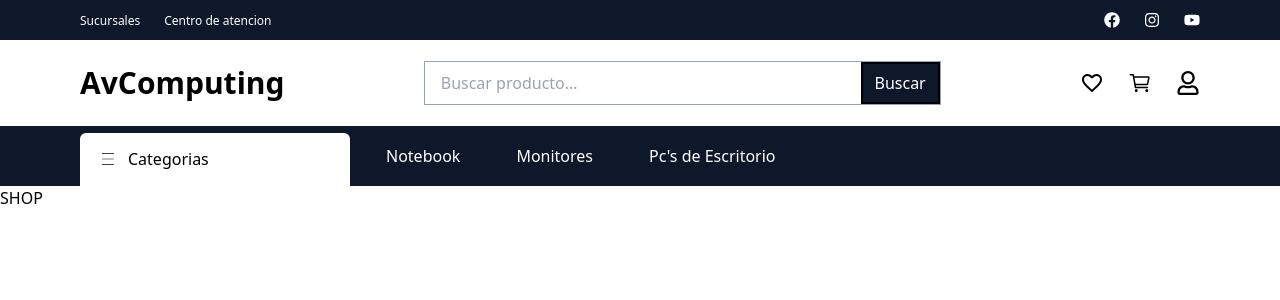
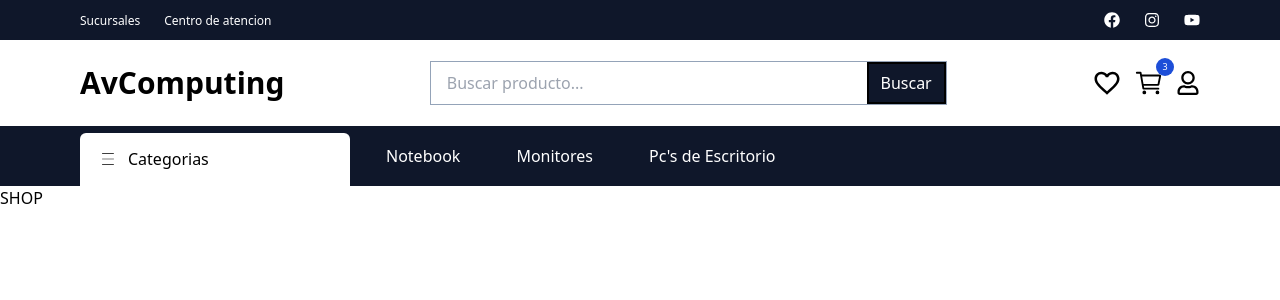
Before and after one commit to ErwinAdriel/react-avcomputing, a React (Create React App) app: page / in a window 1280 px wide. Shown: the top 300 px of the page. Built offline with nearby package versions, Linux system fonts and the light colour scheme.

Commit message:
Dropdown navbar

```diff
--- a/public/index.html
+++ b/public/index.html
@@ -24,7 +24,7 @@
       work correctly both with client-side routing and a non-root public URL.
       Learn how to configure a non-root public URL by running `npm run build`.
     -->
-    <title>React App</title>
+    <title>Shop</title>
   </head>
   <body>
     <noscript>You need to enable JavaScript to run this app.</noscript>
--- a/src/components/Header.jsx
+++ b/src/components/Header.jsx
@@ -1,14 +1,16 @@
 import { FaFacebook, FaInstagram, FaYoutube, FaRegUser } from "react-icons/fa";
-import { MdFavoriteBorder } from "react-icons/md";
-import { IoCartOutline } from "react-icons/io5";
 import { useState } from "react";
 import Navbar from "./Navbar";
 
 export default function Header(){
 
+    const [open, setOpen] = useState(false);
+
+
+
     return(
         <header class="relative">
-            <div class="bg-slate-900 text-white w-full h-10 sm:px-20 px-[42%]">
+            <div class="bg-slate-900 text-white w-full h-10 sm:px-20 px-[40%]">
                 <div class="mx-auto h-full">
                     <div class="flex justify-between items-center h-full">
                         <div class="sm:block hidden">
@@ -27,30 +29,6 @@ export default function Header(){
                     </div>
                 </div>
             </div>
-            <div class="w-full h-[86px] bg-white lg:block hidden px-20">
-                <div class="container-x mx-auto h-full">
-                    <div class="relative h-full">
-                        <div class="flex justify-between items-center h-full">
-                            <div class="text-3xl font-bold"><span>AvComputing</span></div>
-                            <div class="flex w-[517px] h-[44px] border border-slate-400">
-                                <div class="w-full h-full flex items-center bg-white">
-                                    <form action="#" class="h-full w-full">
-                                        <input type="text" class="search-input h-full w-full px-4 focus:outline-none" placeholder="Buscar producto..."/>
-                                    </form>
-                                </div>
-                                <div class="border-2 border-black px-3 flex items-center bg-slate-900 text-white">
-                                    <button>Buscar</button>
-                                </div>
-                            </div>
-                            <div class="flex space-x-6 items-center text-2xl">
-                                <div class="relative"><a href="#"><span><MdFavoriteBorder /></span></a></div>
-                                <div class="relative"><a href="#"><span><IoCartOutline /></span></a></div>
-                                <div class="relative"><a href="#"><span><FaRegUser /></span></a></div>
-                            </div>
-                        </div>
-                    </div>
-                </div>
-            </div>
             <Navbar />
         </header>
     );
--- a/src/components/Navbar.jsx
+++ b/src/components/Navbar.jsx
@@ -1,5 +1,6 @@
-import { IoCartOutline } from "react-icons/io5";
 import { FaRegUser } from "react-icons/fa";
+import { MdFavoriteBorder } from "react-icons/md";
+import { IoCartOutline, IoClose } from "react-icons/io5";
 import { CiMenuBurger } from "react-icons/ci";
 import { useState } from "react";
 
@@ -7,49 +8,77 @@ export default function Navbar(){
 
     const [open, setOpen] = useState(false);
 
+    const [openCategoria, setOpenCategoria] = useState(false);
+
+    const [openMenu, setOpenMenu] = useState(false);
+
     const Menus = ["Notebook", "Monitores", "Pc's de Escritorio"];
-    const SubMenus = ["Laptops", "Celulares", "TV", "Audio", "Gaming"];
 
+    const Categorias = [
+                        {name: "Laptops", link: "/laptops"},
+                        {name: "Celulares", link: "/celulares"},
+                        {name: "TV", link: "/tvs"},
+                        {name: "Audio", link: "/audio"},
+                        {name: "Gaming", link: "/gaming"}
+                    ];
     return (
         <div>
-            <div class="lg:hidden block w-full h-[60px] bg-white">
-                <div class="w-full h-full flex justify-between items-center px-5">
-                    <div class="text-2xl"><span><CiMenuBurger /></span></div>
-                    <div class="text-3xl font-bold"><a href="#"><span>AvComputing</span></a></div>
-                    <div class="flex space-x-3 cursor-pointer">
-                        <div class="text-3xl relative">
-                            <a href="#"><span><IoCartOutline /></span></a>
-                            <span class="w-[18px] h-[18px] rounded-full absolute -top-2.5 -right-2.5 flex justify-center items-center text-[9px] bg-blue-700 text-white">3</span>
-                        </div>
-                        <div class="text-2xl">
-                            <a href="#"><span><FaRegUser /></span></a>
+            <div class="w-full h-[86px] bg-white lg:block md:px-20 px-5">
+                <div class="container-x mx-auto h-full">
+                    <div class="relative h-full">
+                        <div class="flex justify-between items-center h-full">
+                            <div onClick={() => setOpen(!open)} class="text-2xl md:hidden cursor-pointer">
+                                <span>
+                                    { open == false ? <button onClick={() => setOpenMenu(!openMenu)}><CiMenuBurger /></button>  :
+                                    <button onClick={() => setOpenMenu(!openMenu)}><IoClose /></button>  }
+                                </span>
+                            </div>
+                            <div class="text-3xl font-bold"><a href="#"><span>AvComputing</span></a></div>
+                            <div class="md:flex w-[517px] h-[44px] border border-slate-400 hidden">
+                                <div class="w-full h-full flex items-center bg-white">
+                                    <form action="#" class="h-full w-full">
+                                        <input type="text" class="search-input h-full w-full px-4 focus:outline-none" placeholder="Buscar producto..."/>
+                                    </form>
+                                </div>
+                                <div class="border-2 border-black px-3 flex items-center bg-slate-900 text-white">
+                                    <button>Buscar</button>
+                                </div>
+                            </div>
+                            <div class="flex space-x-3 items-center">
+                                <div class="md:flex text-3xl hidden"><a href="#"><span><MdFavoriteBorder /></span></a></div>
+                                <div class="relative text-3xl">
+                                    <a href="#"><span><IoCartOutline /></span></a>
+                                    <span class="w-[18px] h-[18px] rounded-full absolute -top-2.5 -right-2.5 flex justify-center items-center text-[9px] bg-blue-700 text-white">3</span>
+                                </div>
+                                <div class="sm:flex text-2xl"><a href="#"><span><FaRegUser /></span></a></div>
+                            </div>
                         </div>
                     </div>
                 </div>
             </div>
-            <div class="bg-slate-900 w-full h-[60px] relative z-30 lg:block hidden text-white px-20">
+            <div class="bg-slate-900 w-full h-[60px] hidden relative z-30 md:block text-white px-20">
                 <div class="w-full h-full relative">
                     <div class="w-full h-full flex justify-between items-center">
                         <div class="flex xl:space-x-7 space-x-3 items-center">
                             <div class="w-[270px] h-[53px] bg-white px-5 rounded-t-md mt-[6px] relative">
-                                <button type="button" onClick={() => setOpen(!open)} class="w-full h-full flex justify-between items-center">
+                                <button type="button" onClick={() => setOpenCategoria(!openCategoria)} class="w-full h-full flex justify-between items-center">
                                     <div class="flex space-x-3 items-center text-black">
                                         <span><CiMenuBurger /></span>
                                         <span class="text-md font-600">Categorias</span>
                                     </div>
                                 </button>
-                                { open && (
+                                { openCategoria && (
                                     <div class="w-full absolute left-0 top-[53px] overflow-hidden border-b-2 border-black">
                                         <ul>
                                             {
-                                                SubMenus.map((submenu)=>(
-                                                    <li key={submenu}><a href={submenu}><div class="flex items-center px-5 h-10  bg-white transition-all duration-300 ease-in-out cursor-pointer text-black hover:bg-slate-900 hover:text-white">{submenu}</div></a></li>
+                                                Categorias.map((categoria)=>(
+                                                    <li key={categoria}><a href={categoria.link}><div class="flex items-center px-5 h-10  bg-white transition-all duration-300 ease-in-out cursor-pointer text-black hover:bg-slate-900 hover:text-white">{categoria.name}</div></a></li>
                                                 ))
                                             }
 
                                         </ul>
                                     </div>
-                                )};
+                                )}
 
                             </div>
                             <div class="nav">
@@ -65,6 +94,19 @@ export default function Navbar(){
                     </div>
                 </div>
             </div>
+            <div class={`bg-slate-900 w-full h-auto md:hidden text-white ${openMenu ? 'flex' : 'hidden'}`}>
+                <div class="w-full h-full">
+                    <div class="items-center">
+                        <ul class="px-5">
+                            {
+                                Categorias.map((categoria)=>(
+                                    <li key={categoria}><div class="px-2 py-[18px]  cursor-pointer">{categoria.name}</div></li>
+                                ))
+                            }
+                        </ul>
+                    </div>
+                </div>
+            </div>
         </div>
 
     );
```
